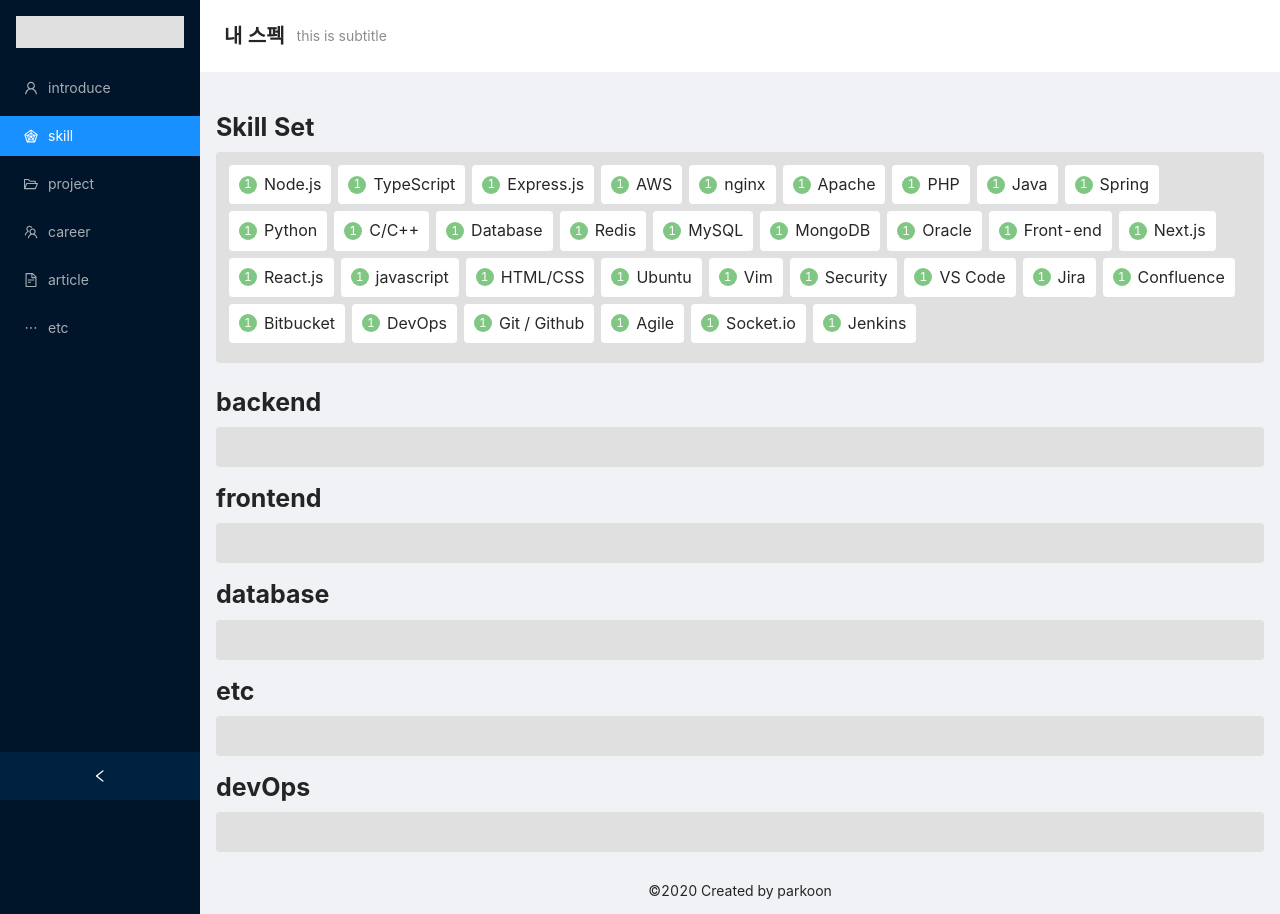
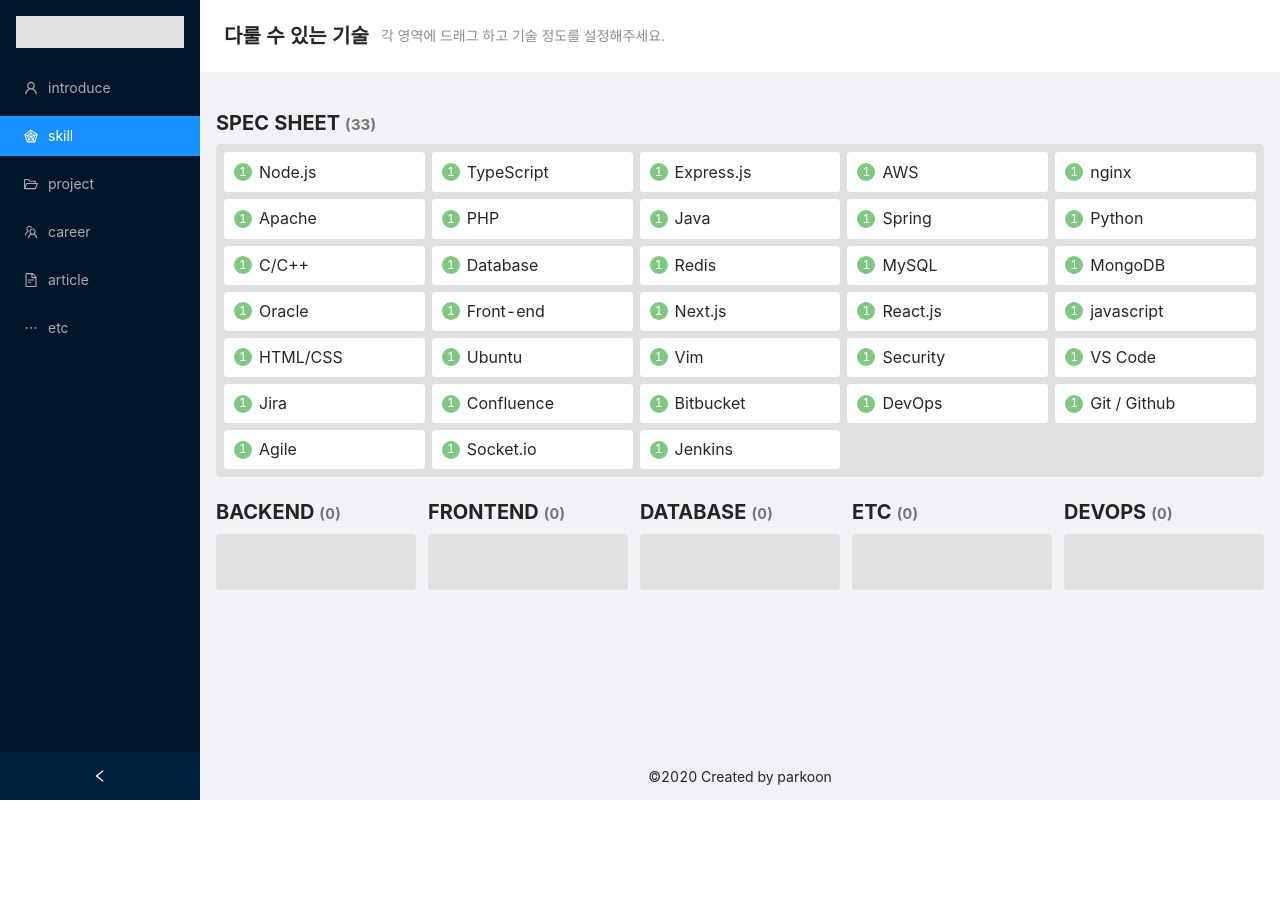
Before and after one commit to parkoon/resume-kit, a Next.js app: page /admin/skill in a window 1280 px wide. After the commit the page ends 800 px from the top, so only its background shows below. Built offline with nearby package versions, Linux system fonts and the light colour scheme.

Commit message:
feat: complete skill ui

```diff
--- a/pages/admin/skill.tsx
+++ b/pages/admin/skill.tsx
@@ -95,12 +95,16 @@
   }
 
   return (
-    <AdminLayout title="내 스펙" subtitle="this is subtitle">
+    <AdminLayout
+      title="다룰 수 있는 기술"
+      subtitle="각 영역에 드래그 하고 기술 정도를 설정해주세요."
+    >
       <Row style={{ margin: '2rem 0' }}>
-        <Col>
+        <Col span={24}>
           <DragContainer
             id="skills"
-            title="Skill Set"
+            title="SPEC SHEET"
+            totalCount={skills.filter((skill) => skill.type === 'none').length}
             onDragOver={dragOver('none')}
             onDrop={() => drop('none')}
             dashed={draggingSkill && draggingSkill.type !== 'none'}
@@ -123,14 +127,19 @@
         </Col>
       </Row>
 
-      <Row gutter={[0, 12]}>
+      <Row gutter={[12, 0]}>
         {skillTypes
           .filter((type) => type !== 'none')
           .map((type) => {
             return (
-              <Col span={24}>
+              <Col
+                style={{
+                  width: `calc(100% / ${skillTypes.filter((type) => type !== 'none').length})`,
+                }}
+              >
                 <DragContainer
-                  title={type}
+                  title={type.toUpperCase()}
+                  totalCount={skills.filter((skill) => skill.type === type).length}
                   onDragOver={dragOver(type)}
                   onDrop={() => drop(type)}
                   dashed={draggingSkill && draggingSkill.type !== type}
--- a/src/admin/components/DropContainer/index.tsx
+++ b/src/admin/components/DropContainer/index.tsx
@@ -1,15 +1,27 @@
+import React from 'react'
 import { Container, Wrapper } from './styles'
 
 interface DragContainerProps extends React.HTMLAttributes<HTMLDivElement> {
   children?: React.ReactNode
   title: string
+  totalCount: number
   dashed?: boolean
   hovered?: boolean
 }
-function DragContainer({ children, title, dashed, hovered, ...props }: DragContainerProps) {
+function DragContainer({
+  children,
+  title,
+  totalCount,
+  dashed,
+  hovered,
+  ...props
+}: DragContainerProps) {
   return (
     <Container {...props}>
-      <h2>{title}</h2>
+      <h2>
+        {title}
+        <span>({totalCount})</span>
+      </h2>
 
       <Wrapper dashed={dashed} hovered={hovered}>
         {children}
--- a/src/admin/components/DropContainer/styles.ts
+++ b/src/admin/components/DropContainer/styles.ts
@@ -4,21 +4,29 @@
 export const Container = styled.div`
   h2 {
     font-weight: bold;
-    font-size: 2.5rem;
+    font-size: 2rem;
     margin-bottom: 0.5rem;
+
+    span {
+      display: inline-block;
+      margin-left: 0.5rem;
+      font-size: 1.5rem;
+      color: ${palette.grey[600]};
+    }
   }
 `
 export const Wrapper = styled.div<{ dashed?: boolean; hovered?: boolean }>`
   position: relative;
-  display: flex;
-  align-items: center;
-  flex-wrap: wrap;
+  display: grid;
+  grid-template-columns: repeat(auto-fill, minmax(180px, 1fr));
+  grid-template-rows: 40px;
+  grid-gap: 7px;
+  padding: 5px;
   background: ${palette.grey[300]};
-  min-height: 4rem;
-  padding: 1rem;
   border-radius: 4px;
   border: 3px solid ${palette.grey[300]};
   transition: 0.3s;
+  height: 100%;
 
   ${({ dashed }) =>
     dashed &&
--- a/src/admin/components/SKillCard/styles.ts
+++ b/src/admin/components/SKillCard/styles.ts
@@ -6,8 +6,6 @@
   border-radius: 4px;
   display: flex;
   align-items: center;
-  margin-right: 7px;
-  margin-bottom: 7px;
   padding: 0.7rem 1rem;
   cursor: move;
   transition: 0.3s;
```
